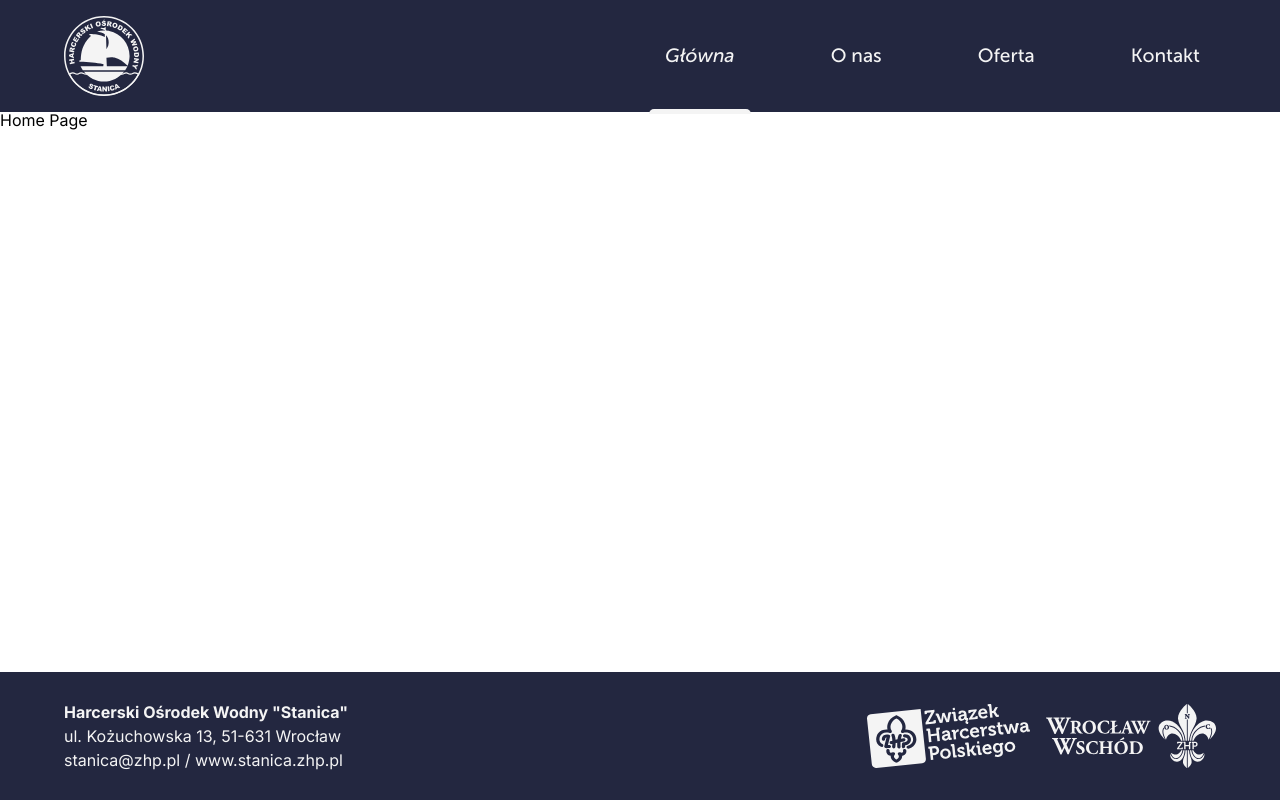
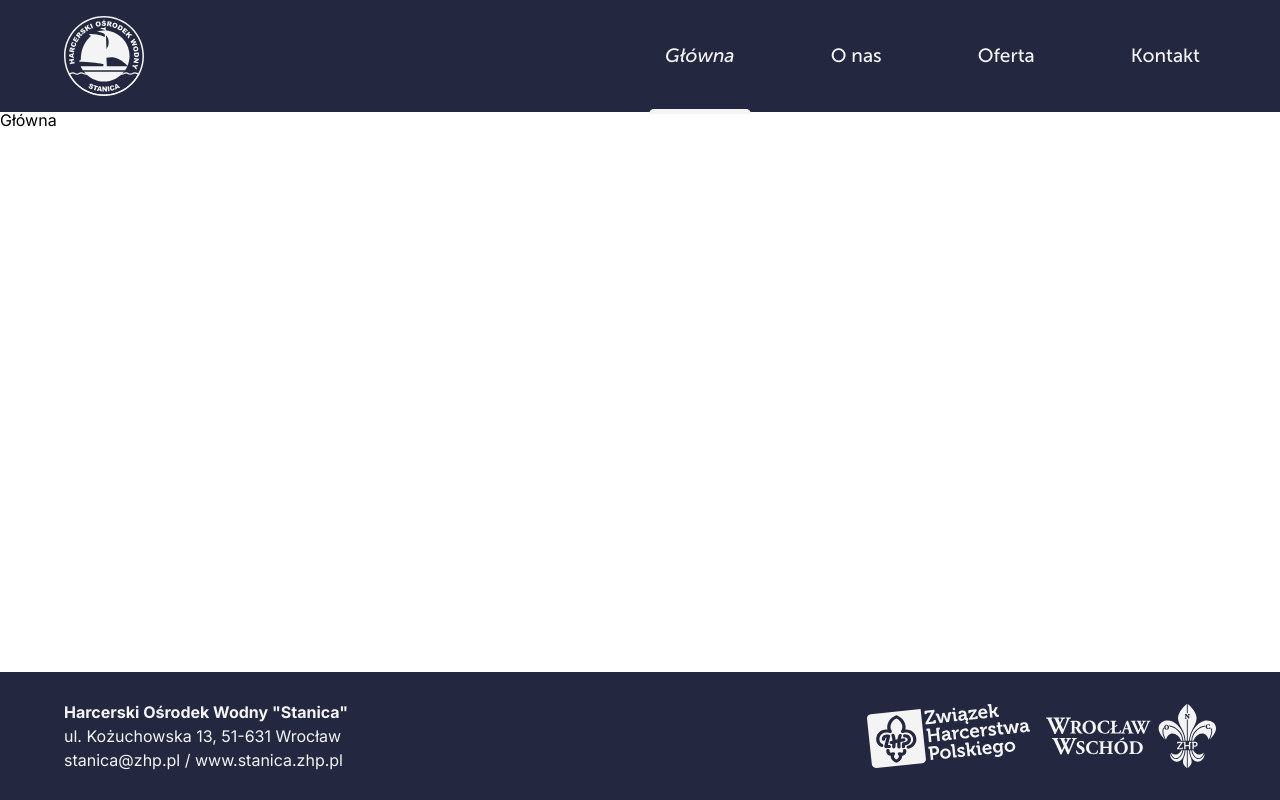
Before and after one commit to radoslaw-luckos/how-stanica-zhp, a Next.js app: page / in a window 1280 px wide. Built offline with nearby package versions, Linux system fonts and the light colour scheme.

Commit message:
first level routing added

```diff
--- /dev/null
+++ b/app/kontakt/page.tsx
@@ -0,0 +1,3 @@
+export default function Contact() {
+	return <main>Kontakt</main>;
+}
--- /dev/null
+++ b/app/o-nas/page.tsx
@@ -0,0 +1,3 @@
+export default function About() {
+	return <main>O nas</main>;
+}
--- /dev/null
+++ b/app/oferta/page.tsx
@@ -0,0 +1,3 @@
+export default function Offer() {
+	return <main>Oferta</main>;
+}
--- a/app/page.tsx
+++ b/app/page.tsx
@@ -1,3 +1,3 @@
 export default function Home() {
-	return <main>Home Page</main>;
+	return <main>Główna</main>;
 }
```
